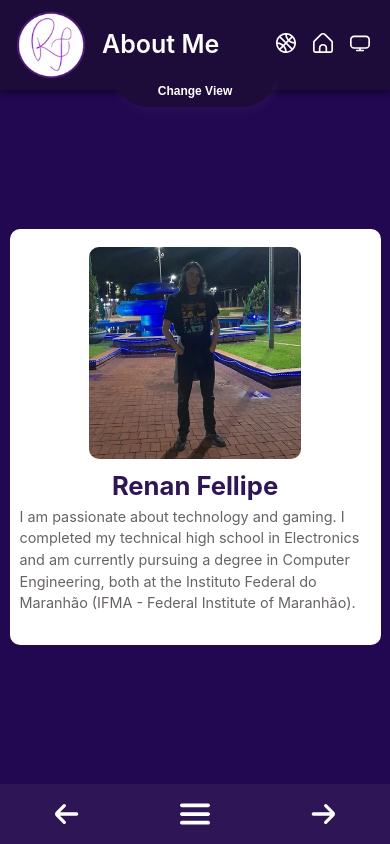
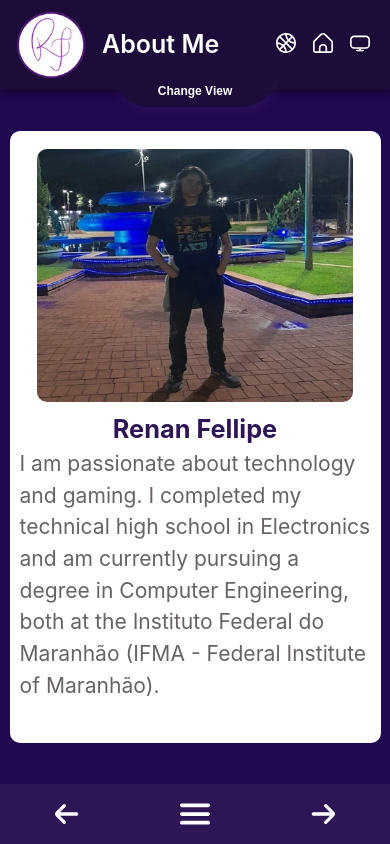
Before and after one commit to Xounder/portfolio, a React (Vite) app: page / in a window 390 px wide. Built offline with nearby package versions, Linux system fonts and the light colour scheme.

Commit message:
fixed about-me mobile font-size view css

```diff
--- a/src/components/AboutMe/AboutMe.css
+++ b/src/components/AboutMe/AboutMe.css
@@ -51,6 +51,21 @@
 @media screen and (max-width: 600px) {
     .about-me {
         max-height: 80vh;
+    }
+
+    .about-me__image img {
+        max-width: 90%;
+        max-height: 40%;
+        width: clamp(12em, 90vw, 35rem);
+        height: clamp(12em, 30vh, 30rem);
+    }
+
+    .about-me__content h2 {
+        font-size: clamp(1rem, 3vh, 2.4rem);
+    }
+
+    .about-me__content p {
+        font-size: clamp(0.9rem, 2.5vh, 2rem);
     }
 }
 
```
